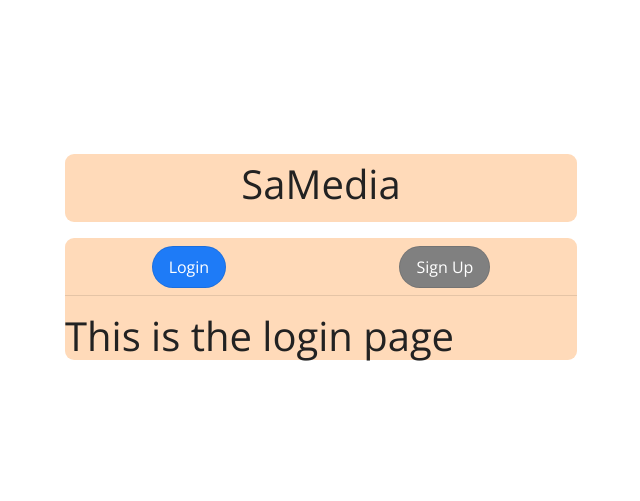
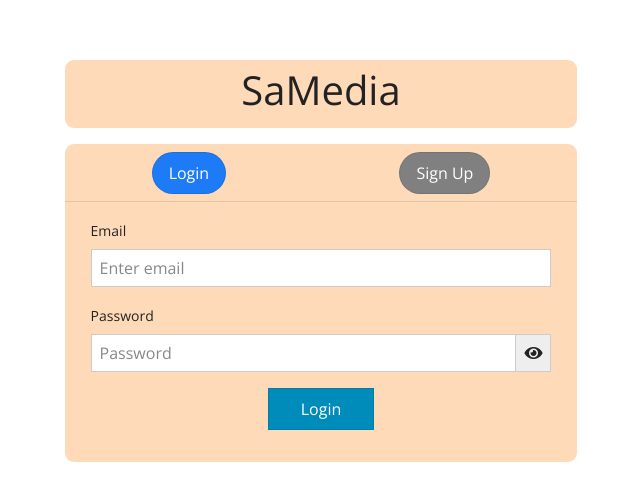
Before and after one commit to celebsam/MERN-chat-app, a React (Create React App) app in the folder frontend/: page / in a window 1280 px wide. Shown: the part 139-640 px from the top of the page, without its empty margins (319-959 px from the left). Built offline with nearby package versions, Linux system fonts and the light colour scheme.

Commit message:
Added the login screen

```diff
--- a/frontend/src/components/Authentication/Login.js
+++ b/frontend/src/components/Authentication/Login.js
@@ -1,9 +1,69 @@
-import React from "react";
+import React, { useState } from "react";
+import { Button, Form, FormControl, InputGroup } from "react-bootstrap";
 
 const Login = () => {
+  const [email, setEmail] = useState("");
+  const [password, setPassword] = useState("");
+  const [showPassword, setShowPassword] = useState("password");
+
+  const loginHandler = (e) => {
+    e.preventDefault();
+  };
+
   return (
-    <div>
-      <h1>This is the login page</h1>
+    <div
+      className="form-container"
+      style={{ width: "90%", margin: "auto", paddingBottom: "2rem" }}
+    >
+      <Form>
+        <Form.Group className="mb-3" controlId="email">
+          <Form.Label>Email</Form.Label>
+          <Form.Control
+            type="email"
+            placeholder="Enter email"
+            value={email}
+            onChange={(e) => setEmail(e.target.value)}
+          />
+        </Form.Group>
+
+        <Form.Group className="mb-3">
+          <Form.Label>Password</Form.Label>
+          <InputGroup className="mb-2">
+            <FormControl
+              type={showPassword}
+              id="password"
+              placeholder="Password"
+              value={password}
+              onChange={(e) => setPassword(e.target.value)}
+            />
+            <InputGroup.Text
+              style={{ cursor: "pointer", userSelect: "none" }}
+              onClick={() =>
+                setShowPassword(
+                  showPassword === "password" ? "text" : "password"
+                )
+              }
+            >
+              <i
+                className={
+                  showPassword !== "password"
+                    ? "fas fa-eye-slash"
+                    : "fas fa-eye"
+                }
+              ></i>
+            </InputGroup.Text>
+          </InputGroup>
+        </Form.Group>
+
+        <Button
+          variant="primary"
+          type="submit"
+          onClick={loginHandler}
+          style={{ display: "block", margin: "auto", padding: "0.5rem 2rem" }}
+        >
+          Login
+        </Button>
+      </Form>
     </div>
   );
 };
--- a/frontend/src/components/Authentication/Signup.js
+++ b/frontend/src/components/Authentication/Signup.js
@@ -10,7 +10,7 @@ const Signup = () => {
 
   const [showPassword, setShowPassword] = useState("password");
 
-  const picHandler = (picture) => {
+  const postDetails = (picture) => {
     console.log(picture);
   };
 
@@ -108,7 +108,7 @@ const Signup = () => {
             type="file"
             accept="image/*"
             size="sm"
-            onChange={(e) => picHandler(e.target.files[0])}
+            onChange={(e) => postDetails(e.target.files[0])}
           />
         </Form.Group>
 
```
